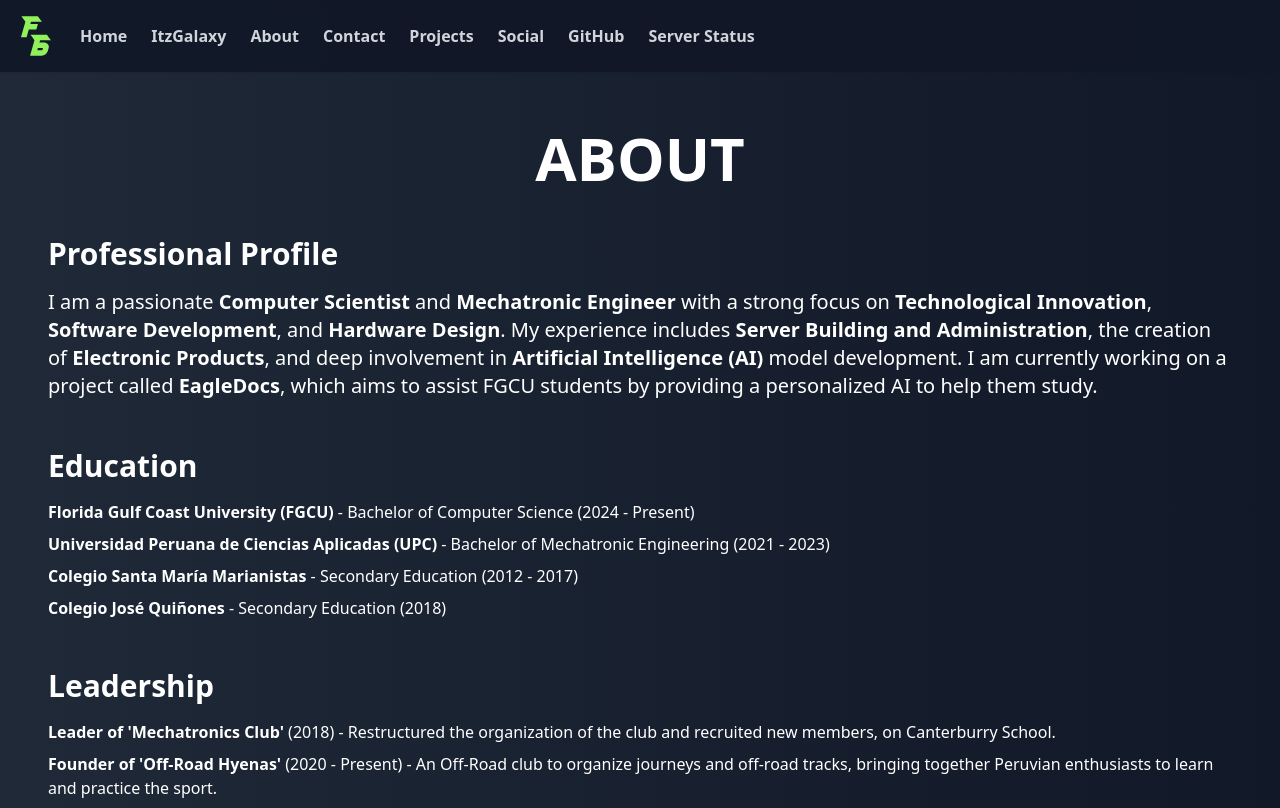
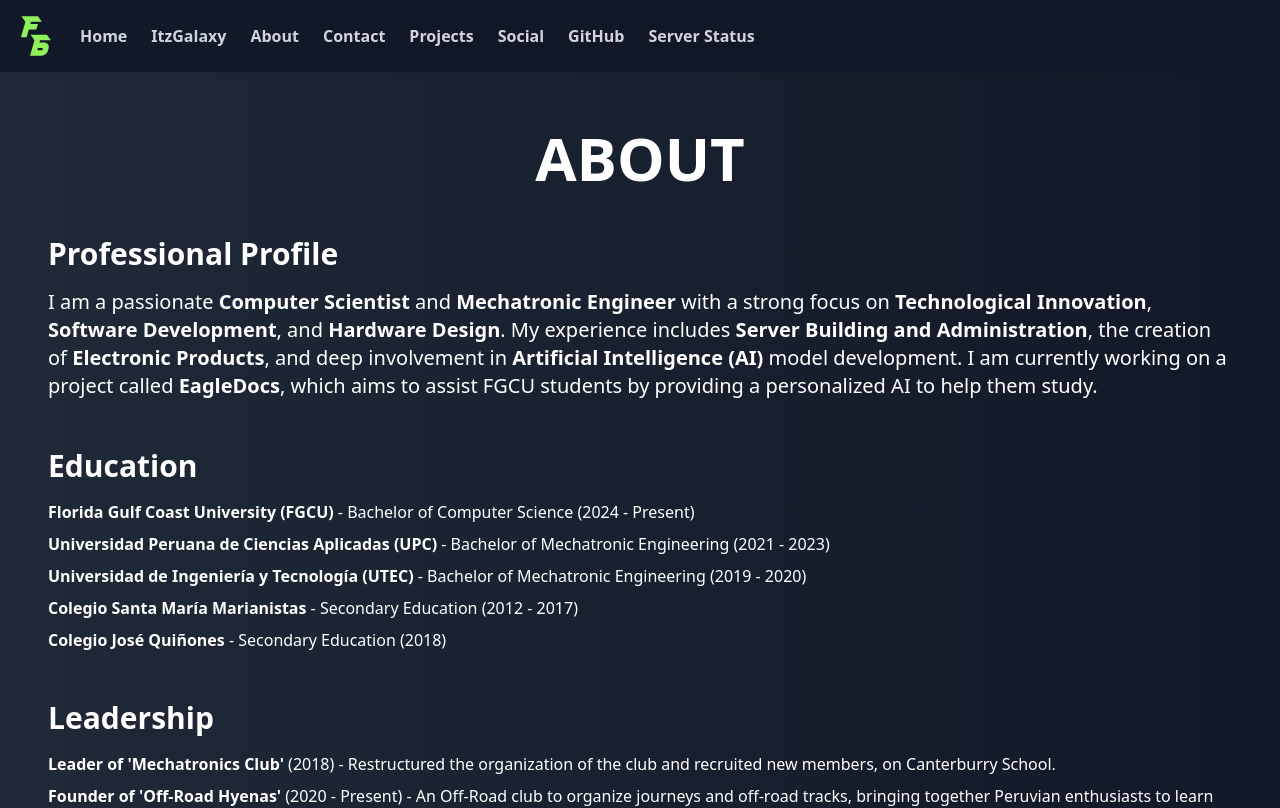
Before and after one commit to PixlGalaxy/fabriziogamboa, a React (Vite) app in the folder frontend/: page /about in a window 1280 px wide. Shown: the top 808 px of the page. Built offline with nearby package versions, Linux system fonts and the light colour scheme.

Commit message:
Updated About Page

```diff
--- a/frontend/src/pages/About.tsx
+++ b/frontend/src/pages/About.tsx
@@ -92,6 +92,9 @@ const About: React.FC = () => {
                   </li>
                   <li>
                     <strong>Universidad Peruana de Ciencias Aplicadas (UPC)</strong> - Bachelor of Mechatronic Engineering (2021 - 2023)
+                  </li>
+                  <li>
+                    <strong>Universidad de Ingeniería y Tecnología (UTEC)</strong> - Bachelor of Mechatronic Engineering (2019 - 2020)
                   </li>
                   <li>
                     <strong>Colegio Santa María Marianistas</strong> - Secondary Education (2012 - 2017)
```
